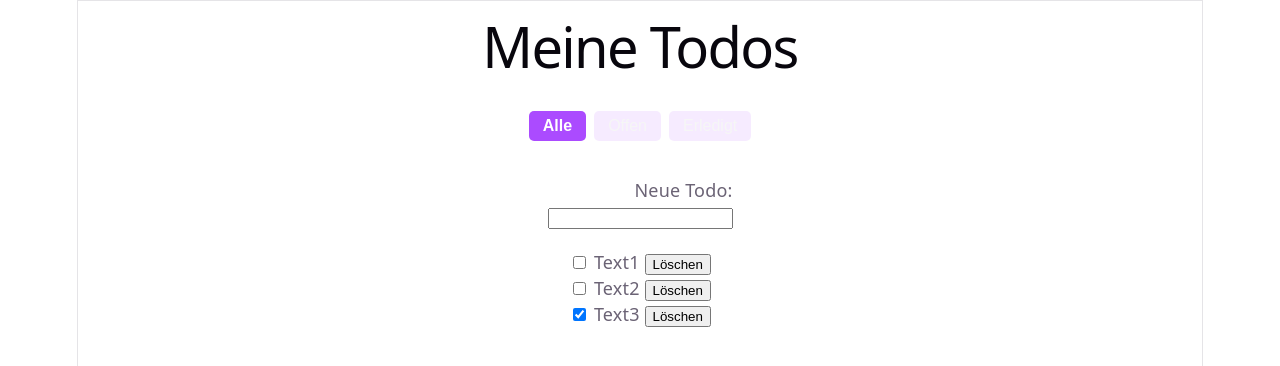
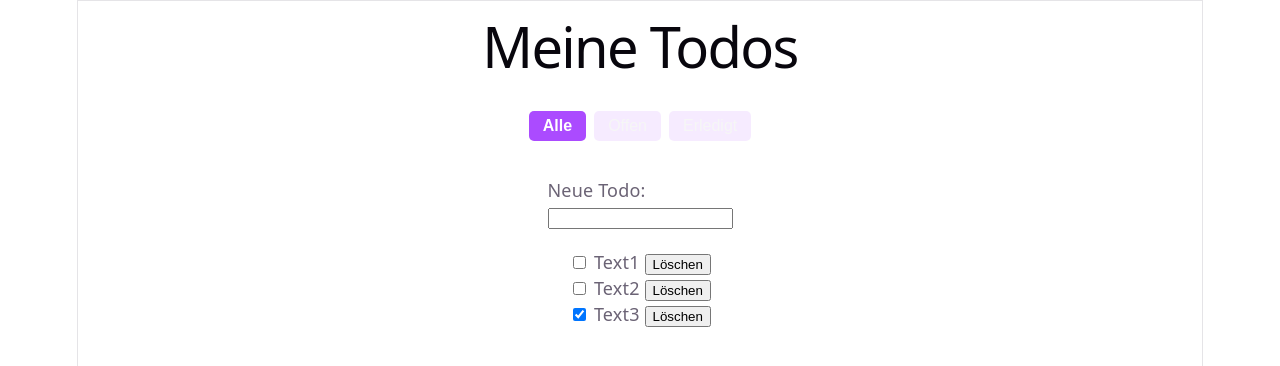
Before and after one commit to EricDroessiger/FHTechnikum-web-project-1, a Vue app: page / in a window 1280 px wide. Shown: the top 366 px of the page. Built offline with nearby package versions, Linux system fonts and the light colour scheme.

Commit message:
Style cleanup

```diff
--- a/src/components/TodoApp.vue
+++ b/src/components/TodoApp.vue
@@ -76,7 +76,7 @@ function toggleTodo(id: number){
   <section id="list">
     <h1>Meine Todos</h1>
 
-    <div id="filter">
+    <div>
       <button class="filter-button" :class="{ active: filter === 'ALL'}" @click="filter = 'ALL'">Alle</button>
       <button class="filter-button" :class="{ active: filter === 'OPEN'}" @click="filter = 'OPEN'">Offen</button>
       <button class="filter-button" :class="{ active: filter === 'DONE'}" @click="filter = 'DONE'">Erledigt</button>
--- a/src/style.css
+++ b/src/style.css
@@ -275,7 +275,7 @@ code {
   border-top: 1px solid var(--border);
 
   p {
-    text-align: right;
+    text-align: left;
   }
 }
 
```
